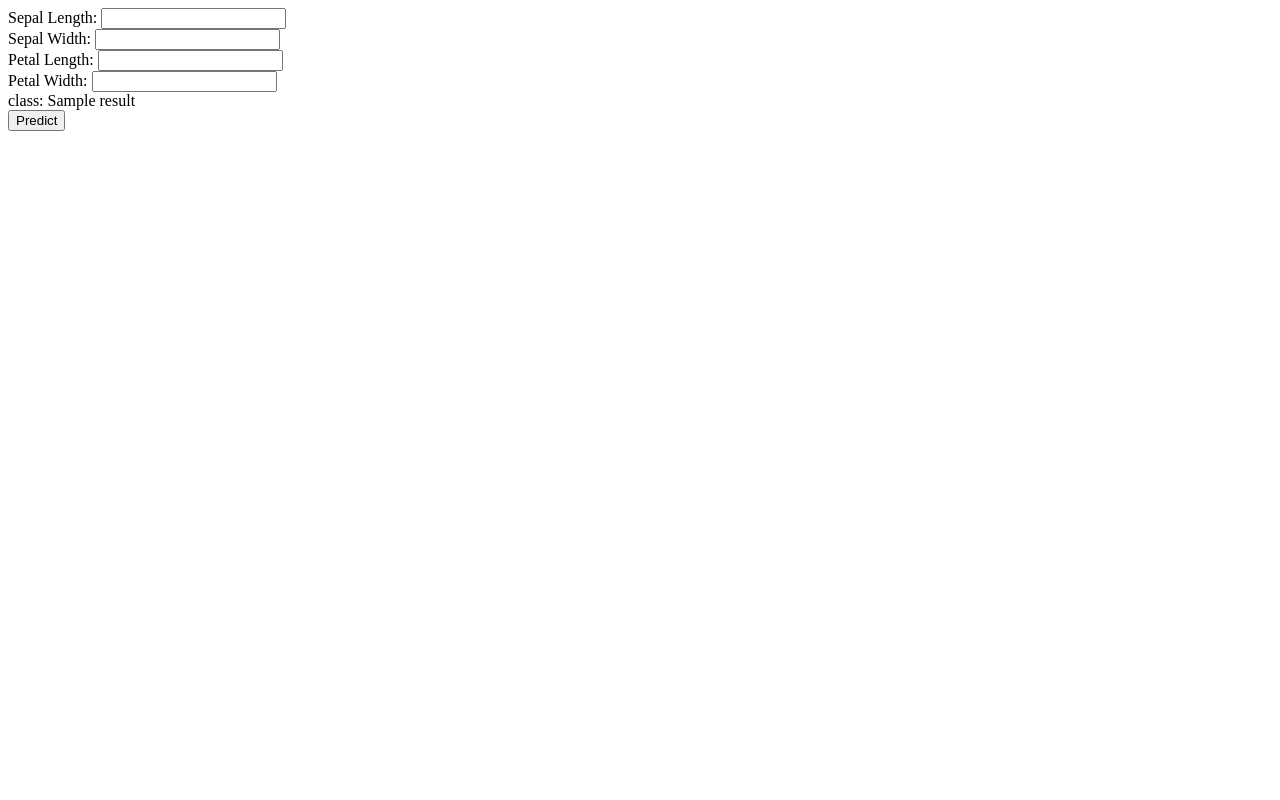
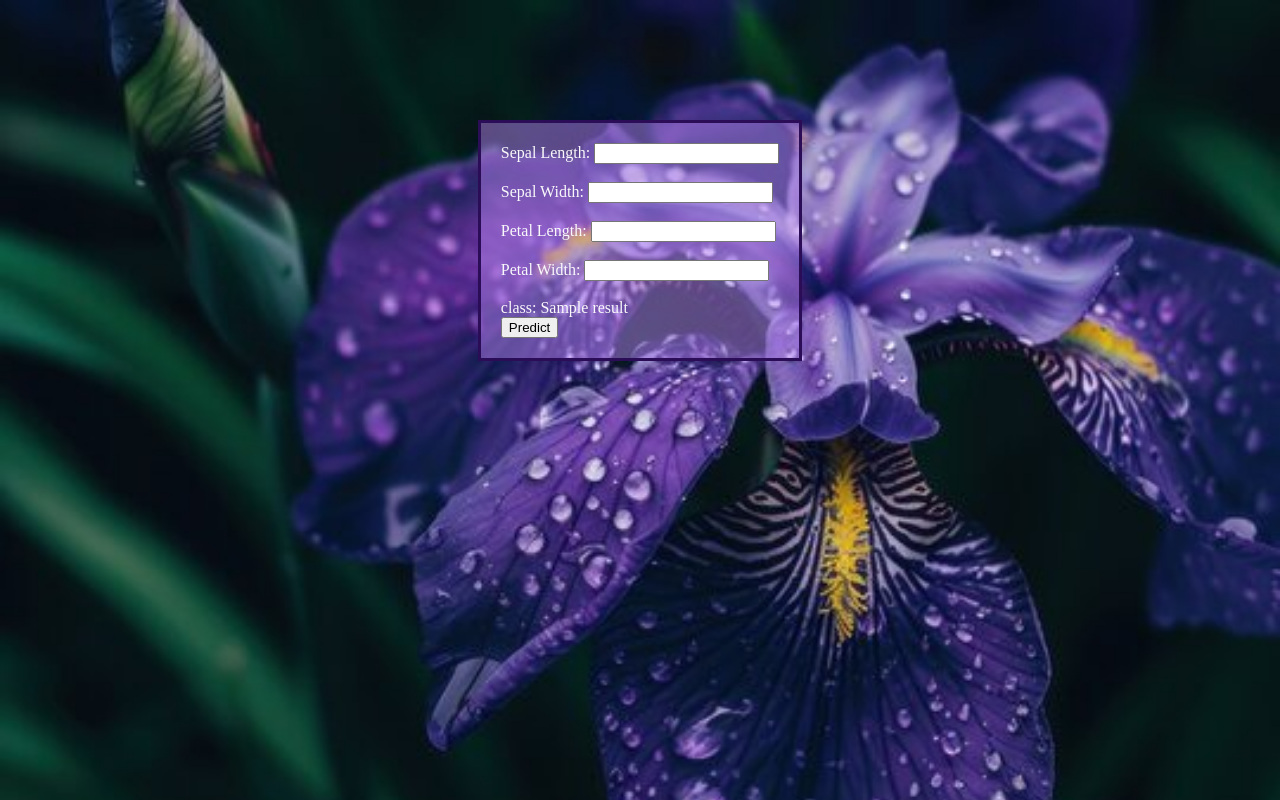
Before and after one commit to akhil-kraleti/Iris-classification-model-deployment, a Flask app: template templates/index.html in a window 1280 px wide. Run offline with Flask 3, Linux system fonts and the light colour scheme; the template is opened without the code that fills it: most values are stand-ins (such as "Sample title", 1, 10 or a date in 2020); parts of the project's set-up code (start-up, migrations or seed data) failed here and were passed over.

Commit message:
Add CSS to static folder and update HTML

```diff
--- /dev/null
+++ b/static/style.css
@@ -0,0 +1,24 @@
+body{
+    background-image: url('iris.jpg');
+    background-size: cover;
+
+}
+
+.form{
+    background-color: rgba(177, 129, 237, 0.5);
+    display:inline;
+    padding-top: 20px;
+    padding-bottom: 20px;
+    padding-left: 20px;
+    padding-right: 20px;
+    border: 3px solid #2b0d57;
+    color: #f9f9fb;
+}
+
+.form-container{
+    display: flex;
+    justify-content: center;
+    align-items: center;
+    height: 10vh;
+    margin-top: 200px;
+}
--- a/templates/index.html
+++ b/templates/index.html
@@ -1,15 +1,27 @@
-<html>
-    <body>
-        <form action='/predict' method='POST'>
+<!DOCTYPE html>
+<html lang="en">
+<head>
+    <link rel="stylesheet" href="{{ url_for('static', filename='style.css') }}">
+    <meta charset="UTF-8">
+    <meta name="viewport" content="width=device-width, initial-scale=1.0">
+    <title>Document</title>
+</head>
+<body>
+
+
+    <section class='form-container'>
+        <form action='/predict' method='POST' class='form'>
             Sepal Length: <input type='text' name='sepal_length' required><br>
-            Sepal Width: <input type='text' name='sepal_width' required><br>
-            Petal Length: <input type='text' name='petal_length' required><br>
-            Petal Width: <input type='text' name='petal_width' required><br>
+            <br>
+            Sepal Width: <input type='text' name='sepal_width' required><br><br>
+            Petal Length: <input type='text' name='petal_length' required><br><br>
+            Petal Width: <input type='text' name='petal_width' required><br><br>
             class: {{result}} <br>
             <input type='submit' value='Predict'>
 
 
         </form>
+    </section>
 
-    </body>
+</body>
 </html>
```
Also changed, not shown: static/iris.jpg (added).
